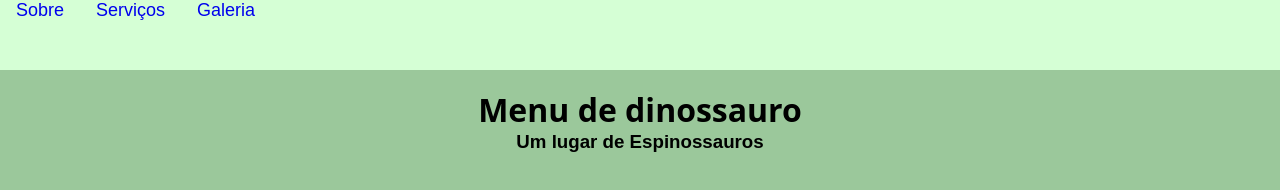
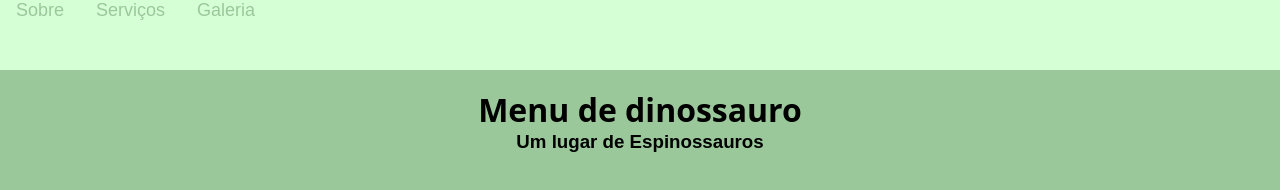
Before and after one commit to carameloLouco-ui/menu-de-dinossauro, a plain HTML site: page index.html in a window 1280 px wide. Drawn offline with Linux system fonts and the light colour scheme; a web font is replaced by a local one.

Commit message:
Add color and padding to navigation links

```diff
--- a/style.css
+++ b/style.css
@@ -47,4 +47,6 @@ a {
 
 .nav-list a {
   font-size: 18px;
+  color: #9bc89b;
+  padding-block: 16px
 }
```
